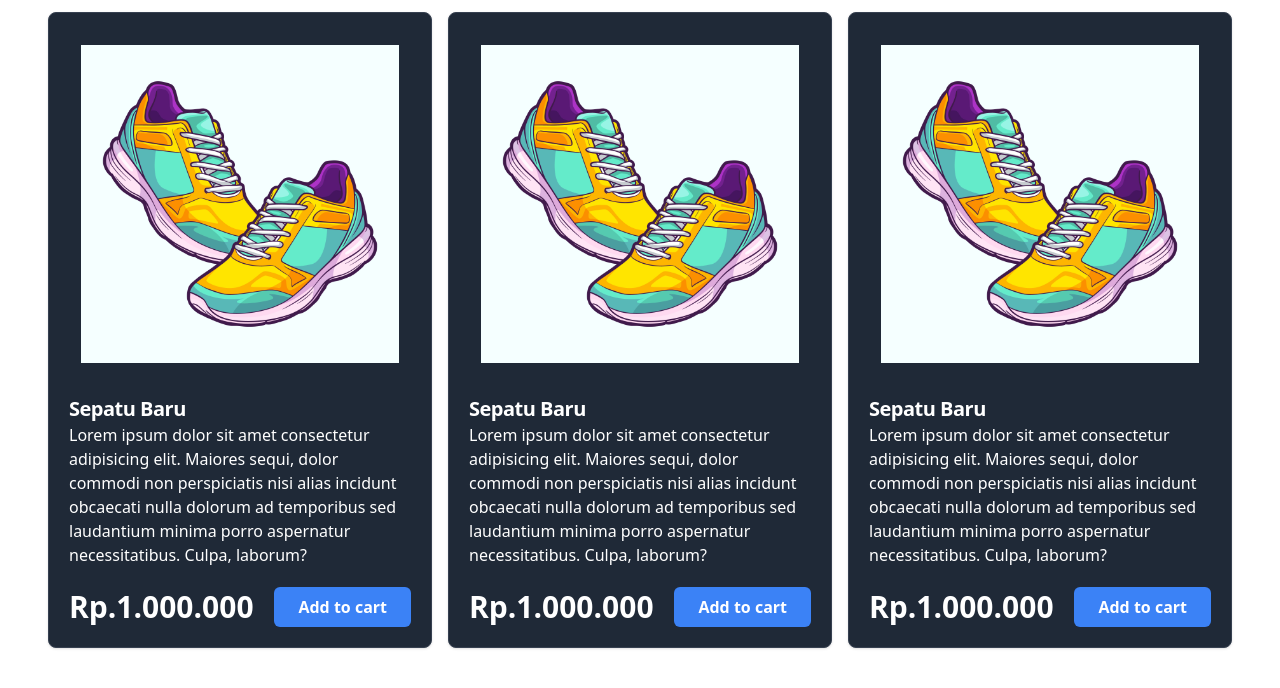
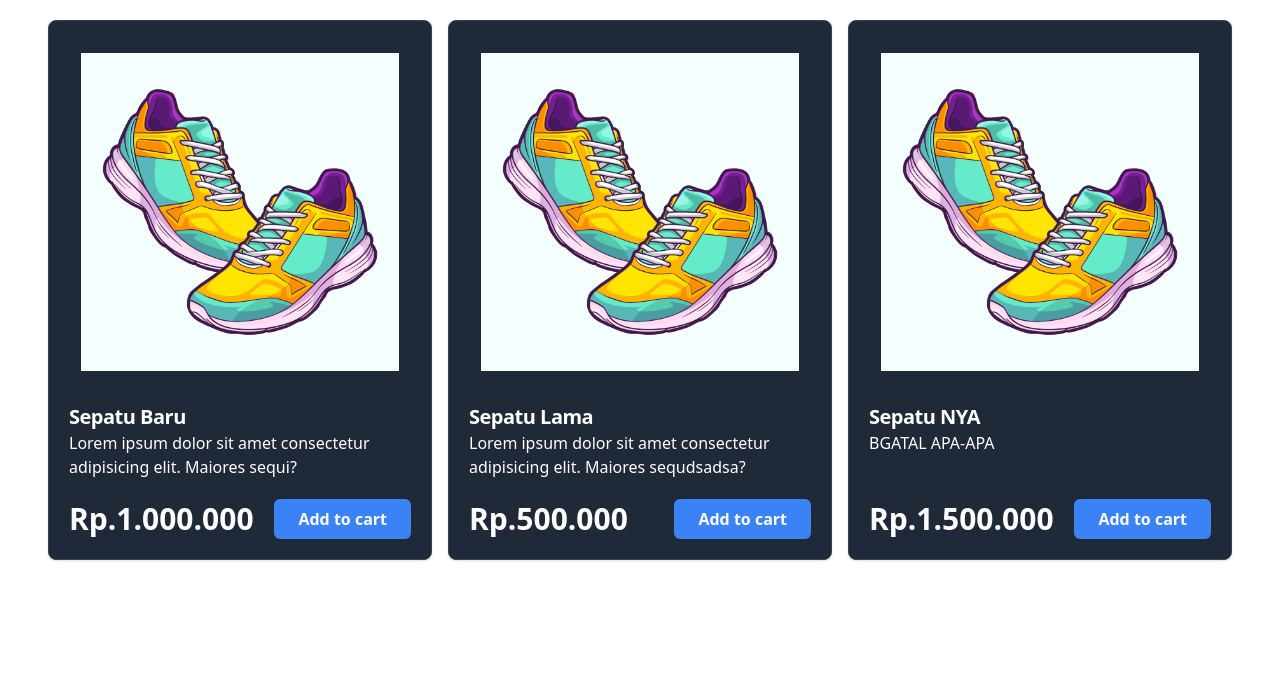
Before and after one commit to Anqalah/skripsi, a React (Vite) app in the folder fe/: page /products in a window 1280 px wide. Shown: the top 688 px of the page. Built offline with nearby package versions, Linux system fonts and the light colour scheme.

Commit message:
Belajar rendering list

```diff
--- a/fe/src/Pages/products.jsx
+++ b/fe/src/Pages/products.jsx
@@ -1,39 +1,46 @@
 import CardProduct from "../components/Fragments/CardProduct";
+
+const products = [
+  {
+    id: 1,
+    name: "Sepatu Baru",
+    price: "Rp.1.000.000",
+    image: "/images/shoes1.jpg",
+    description: `
+          Lorem ipsum dolor sit amet consectetur adipisicing elit. Maiores
+          sequi?`,
+  },
+  {
+    id: 2,
+    name: "Sepatu Lama",
+    price: "Rp.500.000",
+    image: "/images/shoes1.jpg",
+    description: `
+          Lorem ipsum dolor sit amet consectetur adipisicing elit. Maiores
+          sequdsadsa?`,
+  },
+  {
+    id: 3,
+    name: "Sepatu NYA",
+    price: "Rp.1.500.000",
+    image: "/images/shoes1.jpg",
+    description: `
+          BGATAL APA-APA`,
+  },
+];
+
 const ProductsPages = () => {
   return (
-    <div className="flex justify-center py-3 ">
-      <CardProduct>
-        <CardProduct.Header image="/images/shoes1.jpg" />
-        <CardProduct.Body title="Sepatu Baru">
-          Lorem ipsum dolor sit amet consectetur adipisicing elit. Maiores
-          sequi, dolor commodi non perspiciatis nisi alias incidunt obcaecati
-          nulla dolorum ad temporibus sed laudantium minima porro aspernatur
-          necessitatibus. Culpa, laborum?
-        </CardProduct.Body>
-        <CardProduct.Footer price="Rp.1.000.000" />
-      </CardProduct>
-
-      <CardProduct>
-        <CardProduct.Header image="/images/shoes1.jpg" />
-        <CardProduct.Body title="Sepatu Baru">
-          Lorem ipsum dolor sit amet consectetur adipisicing elit. Maiores
-          sequi, dolor commodi non perspiciatis nisi alias incidunt obcaecati
-          nulla dolorum ad temporibus sed laudantium minima porro aspernatur
-          necessitatibus. Culpa, laborum?
-        </CardProduct.Body>
-        <CardProduct.Footer price="Rp.1.000.000" />
-      </CardProduct>
-
-      <CardProduct>
-        <CardProduct.Header image="/images/shoes1.jpg" />
-        <CardProduct.Body title="Sepatu Baru">
-          Lorem ipsum dolor sit amet consectetur adipisicing elit. Maiores
-          sequi, dolor commodi non perspiciatis nisi alias incidunt obcaecati
-          nulla dolorum ad temporibus sed laudantium minima porro aspernatur
-          necessitatibus. Culpa, laborum?
-        </CardProduct.Body>
-        <CardProduct.Footer price="Rp.1.000.000" />
-      </CardProduct>
+    <div className="flex justify-center py-5 ">
+      {products.map((product) => (
+        <CardProduct>
+          <CardProduct.Header image={product.image} />
+          <CardProduct.Body name={product.name}>
+            {product.description}
+          </CardProduct.Body>
+          <CardProduct.Footer price={product.price} />
+        </CardProduct>
+      ))}
     </div>
   );
 };
--- a/fe/src/components/Fragments/CardProduct.jsx
+++ b/fe/src/components/Fragments/CardProduct.jsx
@@ -2,7 +2,7 @@ import Button from "../Elements/Button";
 const CardProduct = (props) => {
   const { children } = props;
   return (
-    <div className="w-full max-w-sm bg-gray-800 border border-gray-700 rounded-lg shadow mx-2">
+    <div className="w-full max-w-sm bg-gray-800 border border-gray-700 rounded-lg shadow mx-2 flex flex-col justify-between">
       {children}
     </div>
   );
@@ -17,12 +17,12 @@ const Header = (props) => {
 };
 
 const Body = (props) => {
-  const { children, title } = props;
+  const { children, name } = props;
   return (
-    <div className="px-5 pb-5">
+    <div className="px-5 pb-5 h-full">
       <a href="#" alt>
         <h5 className="text-xl font-semibold tracking-tight text-white">
-          {title}
+          {name}
         </h5>
         <p className="text-s text-white ">{children}</p>
       </a>
```
